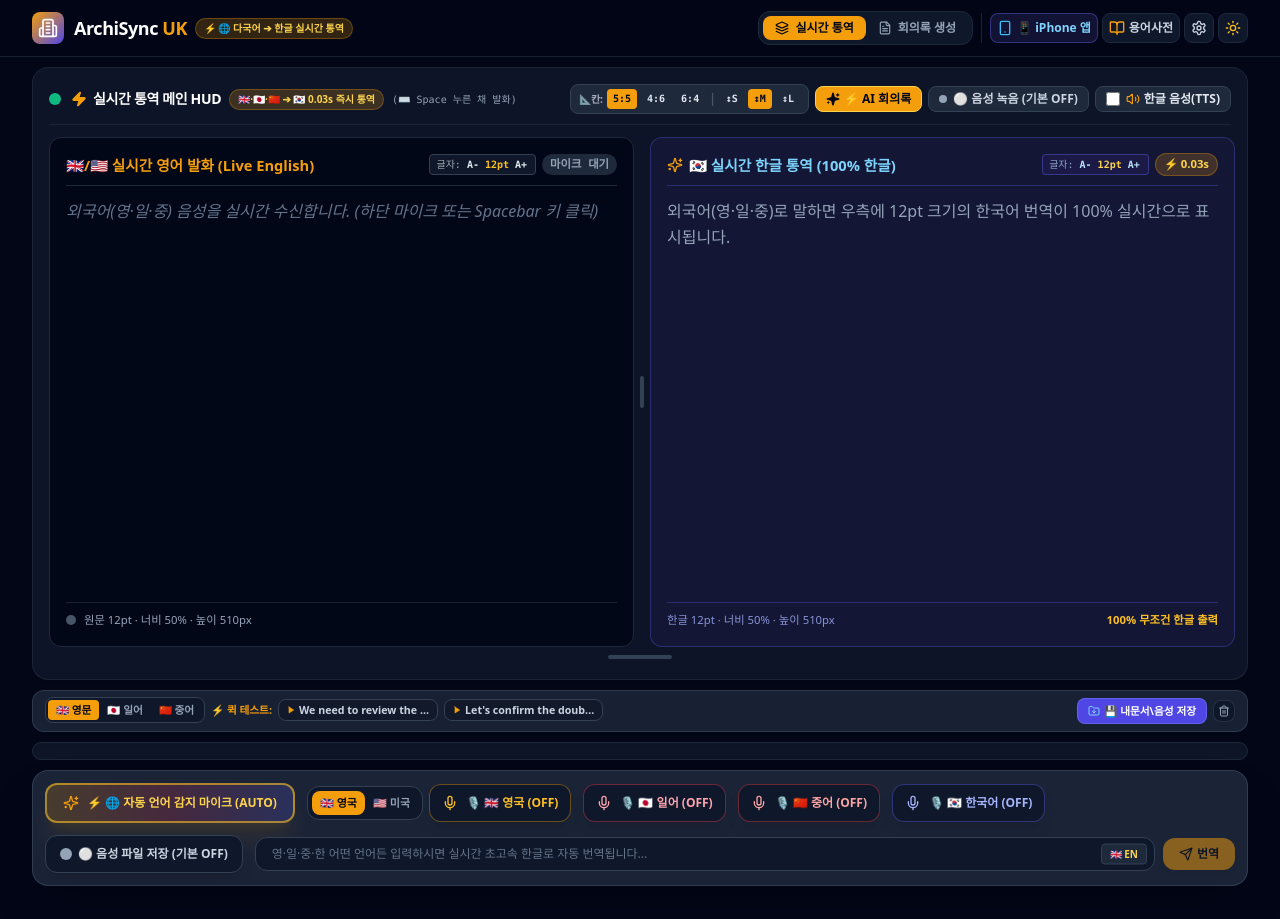
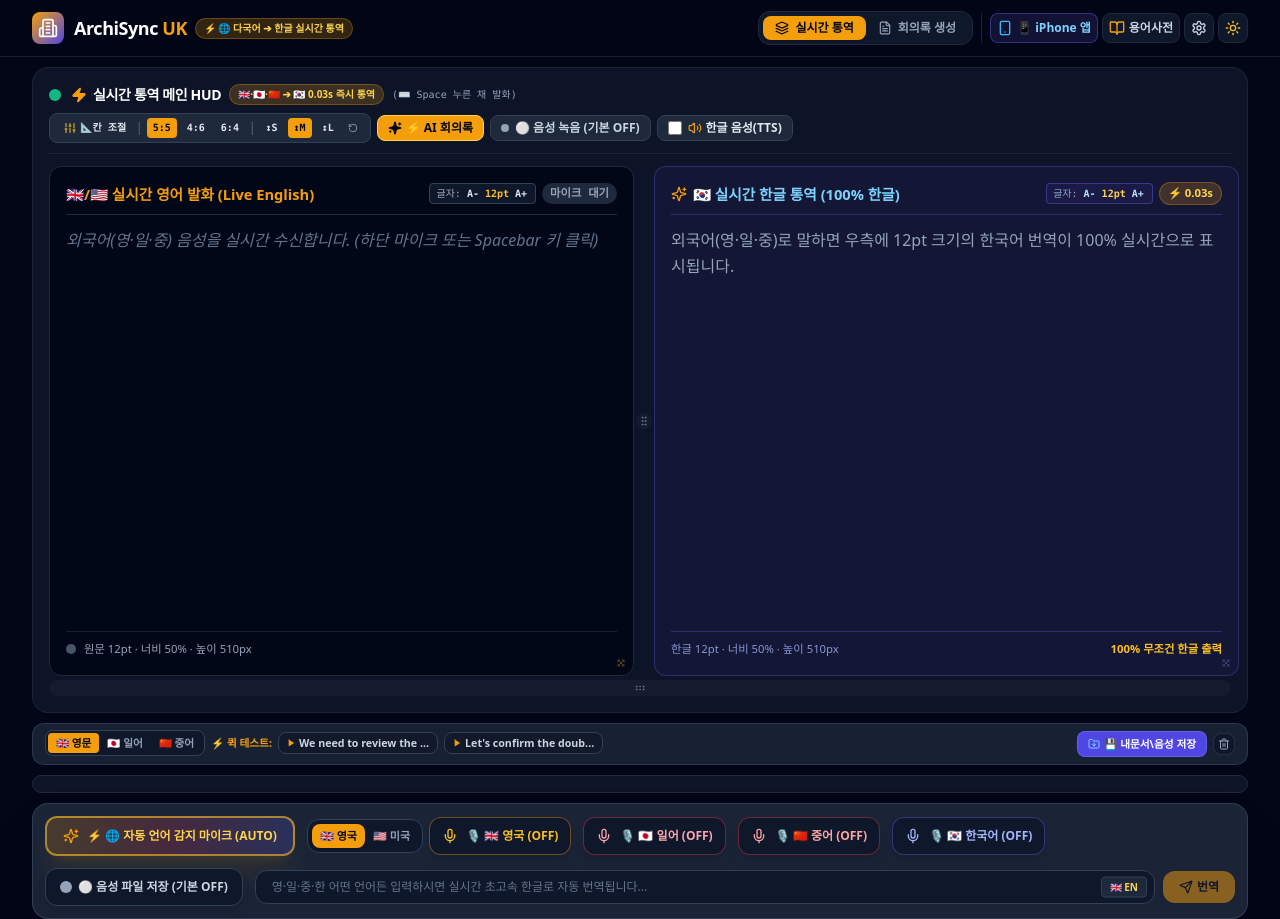
Before and after one commit to tttd1us-design/archisync-uk, a React (Vite) app: page / in a window 1280 px wide. Before the commit the page ends 886 px from the top, so only its background shows below. Built offline with nearby package versions, Linux system fonts and the light colour scheme.

Commit message:
Support free horizontal, vertical, and diagonal corner resizing with precision slider controls

```diff
--- a/src/components/LiveInterpreter.jsx
+++ b/src/components/LiveInterpreter.jsx
@@ -25,7 +25,13 @@ import {
   Star,
   FileText,
   Sliders,
-  Maximize2
+  Maximize2,
+  GripVertical,
+  GripHorizontal,
+  Move,
+  RotateCcw,
+  Columns,
+  Rows
 } from 'lucide-react';
 import { speechService } from '../services/speechService';
 import {
@@ -387,11 +393,11 @@ export default function LiveInterpreter({
   const [summaryData, setSummaryData] = useState(null);
   const [isGeneratingSummary, setIsGeneratingSummary] = useState(false);
 
-  // 🎛️ Dynamic Resizing & Split Ratio States (사용자 칸 크기 조절 상태)
+  // 🎛️ Dynamic Resizing & Split Ratio States (자유로운 수평/수직/코너 칸 크기 조절 상태)
   const [splitRatio, setSplitRatio] = useState(() => {
     try {
       const saved = localStorage.getItem('archisync_split_ratio');
-      return saved ? Math.min(80, Math.max(20, Number(saved))) : 50;
+      return saved ? Math.min(85, Math.max(15, Number(saved))) : 50;
     } catch {
       return 50;
     }
@@ -400,7 +406,7 @@ export default function LiveInterpreter({
   const [stageHeight, setStageHeight] = useState(() => {
     try {
       const saved = localStorage.getItem('archisync_stage_height');
-      return saved ? Math.min(850, Math.max(280, Number(saved))) : 510;
+      return saved ? Math.min(850, Math.max(220, Number(saved))) : 510;
     } catch {
       return 510;
     }
@@ -408,6 +414,8 @@ export default function LiveInterpreter({
 
   const [isDraggingSplit, setIsDraggingSplit] = useState(false);
   const [isDraggingHeight, setIsDraggingHeight] = useState(false);
+  const [isDraggingCorner, setIsDraggingCorner] = useState(false);
+  const [showSizeSliderModal, setShowSizeSliderModal] = useState(false);
   const stageContainerRef = useRef(null);
 
   const messagesBottomRef = useRef(null);
@@ -419,60 +427,115 @@ export default function LiveInterpreter({
   const recordingTimerRef = useRef(null);
   const isSpacePressedRef = useRef(false);
 
-  // 📐 Horizontal Split Drag Handler (좌우 칸 너비 마우스 드래그 조절)
+  // 📐 1. Horizontal Split Drag Handler (좌우 수평 칸 너비 마우스/터치 드래그)
   const handleSplitDragStart = (e) => {
-    e.preventDefault();
+    if (e.type === 'mousedown') e.preventDefault();
     setIsDraggingSplit(true);
 
-    const onMouseMove = (moveEvent) => {
+    const getClientX = (ev) => ev.touches ? ev.touches[0].clientX : ev.clientX;
+
+    const onMove = (moveEvent) => {
       if (!stageContainerRef.current) return;
       const rect = stageContainerRef.current.getBoundingClientRect();
-      const clientX = moveEvent.clientX;
+      const clientX = getClientX(moveEvent);
       const ratio = ((clientX - rect.left) / rect.width) * 100;
-      const clampedRatio = Math.min(80, Math.max(20, Math.round(ratio)));
+      const clampedRatio = Math.min(85, Math.max(15, Math.round(ratio)));
       setSplitRatio(clampedRatio);
+      try { localStorage.setItem('archisync_split_ratio', clampedRatio); } catch {}
+    };
+
+    const onEnd = () => {
+      setIsDraggingSplit(false);
+      window.removeEventListener('mousemove', onMove);
+      window.removeEventListener('mouseup', onEnd);
+      window.removeEventListener('touchmove', onMove);
+      window.removeEventListener('touchend', onEnd);
+    };
+
+    window.addEventListener('mousemove', onMove);
+    window.addEventListener('mouseup', onEnd);
+    window.addEventListener('touchmove', onMove, { passive: false });
+    window.addEventListener('touchend', onEnd);
+  };
+
+  // ↕️ 2. Vertical Height Drag Handler (상하 수직 무대 높이 마우스/터치 드래그)
+  const handleHeightDragStart = (e) => {
+    if (e.type === 'mousedown') e.preventDefault();
+    setIsDraggingHeight(true);
+    const startY = e.touches ? e.touches[0].clientY : e.clientY;
+    const startHeight = stageHeight;
+
+    const getClientY = (ev) => ev.touches ? ev.touches[0].clientY : ev.clientY;
+
+    const onMove = (moveEvent) => {
+      const deltaY = getClientY(moveEvent) - startY;
+      const newHeight = Math.min(850, Math.max(220, Math.round(startHeight + deltaY)));
+      setStageHeight(newHeight);
+      try { localStorage.setItem('archisync_stage_height', newHeight); } catch {}
+    };
+
+    const onEnd = () => {
+      setIsDraggingHeight(false);
+      window.removeEventListener('mousemove', onMove);
+      window.removeEventListener('mouseup', onEnd);
+      window.removeEventListener('touchmove', onMove);
+      window.removeEventListener('touchend', onEnd);
+    };
+
+    window.addEventListener('mousemove', onMove);
+    window.addEventListener('mouseup', onEnd);
+    window.addEventListener('touchmove', onMove, { passive: false });
+    window.addEventListener('touchend', onEnd);
+  };
+
+  // ↗️ 3. Free 2D Diagonal Corner Resizer (모서리 대각선 드래그: 가로 너비 & 세로 높이 동시 자유 조절)
+  const handleCornerDragStart = (e) => {
+    if (e.type === 'mousedown') e.preventDefault();
+    setIsDraggingCorner(true);
+    const startY = e.touches ? e.touches[0].clientY : e.clientY;
+    const startHeight = stageHeight;
+
+    const getClient = (ev) => ({
+      x: ev.touches ? ev.touches[0].clientX : ev.clientX,
+      y: ev.touches ? ev.touches[0].clientY : ev.clientY
+    });
+
+    const onMove = (moveEvent) => {
+      if (!stageContainerRef.current) return;
+      const rect = stageContainerRef.current.getBoundingClientRect();
+      const pos = getClient(moveEvent);
+
+      // Width calculation
+      const ratio = ((pos.x - rect.left) / rect.width) * 100;
+      const clampedRatio = Math.min(85, Math.max(15, Math.round(ratio)));
+      setSplitRatio(clampedRatio);
+
+      // Height calculation
+      const deltaY = pos.y - startY;
+      const newHeight = Math.min(850, Math.max(220, Math.round(startHeight + deltaY)));
+      setStageHeight(newHeight);
+
       try {
         localStorage.setItem('archisync_split_ratio', clampedRatio);
-      } catch {}
-    };
-
-    const onMouseUp = () => {
-      setIsDraggingSplit(false);
-      window.removeEventListener('mousemove', onMouseMove);
-      window.removeEventListener('mouseup', onMouseUp);
-    };
-
-    window.addEventListener('mousemove', onMouseMove);
-    window.addEventListener('mouseup', onMouseUp);
-  };
-
-  // ↕️ Vertical Height Drag Handler (상단 무대 높이 마우스 드래그 조절)
-  const handleHeightDragStart = (e) => {
-    e.preventDefault();
-    setIsDraggingHeight(true);
-    const startY = e.clientY;
-    const startHeight = stageHeight;
-
-    const onMouseMove = (moveEvent) => {
-      const deltaY = moveEvent.clientY - startY;
-      const newHeight = Math.min(850, Math.max(280, Math.round(startHeight + deltaY)));
-      setStageHeight(newHeight);
-      try {
         localStorage.setItem('archisync_stage_height', newHeight);
       } catch {}
     };
 
-    const onMouseUp = () => {
-      setIsDraggingHeight(false);
-      window.removeEventListener('mousemove', onMouseMove);
-      window.removeEventListener('mouseup', onMouseUp);
+    const onEnd = () => {
+      setIsDraggingCorner(false);
+      window.removeEventListener('mousemove', onMove);
+      window.removeEventListener('mouseup', onEnd);
+      window.removeEventListener('touchmove', onMove);
+      window.removeEventListener('touchend', onEnd);
     };
 
-    window.addEventListener('mousemove', onMouseMove);
-    window.addEventListener('mouseup', onMouseUp);
+    window.addEventListener('mousemove', onMove);
+    window.addEventListener('mouseup', onEnd);
+    window.addEventListener('touchmove', onMove, { passive: false });
+    window.addEventListener('touchend', onEnd);
   };
 
-  // 🔄 Reset Sizes to Default (기본 크기로 원터치 리셋)
+  // 🔄 Reset Sizes to Default (기본 크기 원터치 리셋)
   const handleResetSizes = () => {
     setSplitRatio(50);
     setStageHeight(510);
@@ -1116,16 +1179,29 @@ export default function LiveInterpreter({
             </div>
           </div>
 
-          <div className="flex flex-wrap items-center gap-1.5">
-            {/* 🎛️ Dynamic Split Ratio & Height Presets (칸 사이즈 조절 독) */}
+          <div className="flex flex-wrap items-center gap-1.5 relative">
+            {/* 🎛️ Dynamic Split Ratio & Height Presets (칸 사이즈 자유 조절 독) */}
             <div className={`flex items-center space-x-1 px-2 py-1 rounded-lg border text-xs font-bold ${
               isDark ? 'bg-slate-800 text-slate-200 border-slate-700' : 'bg-slate-100 text-slate-800 border-slate-200 shadow-xs'
             }`}>
-              <span className="text-[7.5pt] opacity-70">📐칸:</span>
+              <button
+                onClick={() => setShowSizeSliderModal(prev => !prev)}
+                className={`flex items-center gap-1 px-1.5 py-0.5 rounded text-[7.5pt] font-mono transition ${
+                  showSizeSliderModal ? 'bg-amber-500 text-slate-950 font-bold' : 'hover:text-amber-400'
+                }`}
+                title="슬라이더로 수평/수직 크기 미세 조절"
+              >
+                <Sliders className="w-3 h-3 text-amber-400" />
+                <span>📐칸 조절</span>
+              </button>
+
+              <span className="text-slate-600 dark:text-slate-700">|</span>
+
+              {/* Quick Split Ratio Presets */}
               <button
                 onClick={() => { setSplitRatio(50); try { localStorage.setItem('archisync_split_ratio', 50); } catch {} }}
                 className={`px-1.5 py-0.5 rounded text-[7.5pt] font-mono transition ${splitRatio === 50 ? 'bg-amber-500 text-slate-950 font-bold' : 'hover:text-amber-400'}`}
-                title="5:5 균등 분할"
+                title="5:5 균등 너비"
               >
                 5:5
               </button>
@@ -1143,7 +1219,10 @@ export default function LiveInterpreter({
               >
                 6:4
               </button>
+
               <span className="text-slate-600 dark:text-slate-700">|</span>
+
+              {/* Quick Stage Height Presets */}
               <button
                 onClick={() => { setStageHeight(380); try { localStorage.setItem('archisync_stage_height', 380); } catch {} }}
                 className={`px-1.5 py-0.5 rounded text-[7.5pt] font-mono transition ${stageHeight === 380 ? 'bg-amber-500 text-slate-950 font-bold' : 'hover:text-amber-400'}`}
@@ -1165,7 +1244,80 @@ export default function LiveInterpreter({
               >
                 ↕L
               </button>
+
+              <button
+                onClick={handleResetSizes}
+                className="p-1 hover:text-amber-400 text-slate-400 transition"
+                title="기본 크기로 리셋 (5:5 / 510px)"
+              >
+                <RotateCcw className="w-2.5 h-2.5" />
+              </button>
             </div>
+
+            {/* 🎛️ Floating Sliders Popover for Precise Width & Height Control */}
+            {showSizeSliderModal && (
+              <div className={`absolute top-full left-0 mt-2 z-50 p-4 rounded-2xl border shadow-2xl space-y-3 w-72 backdrop-blur-xl animate-fadeIn ${
+                isDark ? 'bg-slate-900/95 border-amber-500/40 text-white' : 'bg-white/95 border-amber-400 text-slate-900'
+              }`}>
+                <div className="flex items-center justify-between border-b border-slate-700/60 pb-2">
+                  <span className="text-xs font-bold text-amber-400 flex items-center gap-1.5">
+                    <Sliders className="w-3.5 h-3.5" /> 칸 사이즈 자유 미세조절
+                  </span>
+                  <button onClick={() => setShowSizeSliderModal(false)} className="text-xs text-slate-400 hover:text-white">✕</button>
+                </div>
+
+                {/* Horizontal Width Slider */}
+                <div className="space-y-1">
+                  <div className="flex justify-between text-[7.5pt] font-bold">
+                    <span className="text-slate-400">수평 분할 (좌 : 우):</span>
+                    <span className="text-amber-400 font-mono">{splitRatio}% : {100 - splitRatio}%</span>
+                  </div>
+                  <input
+                    type="range"
+                    min="15"
+                    max="85"
+                    value={splitRatio}
+                    onChange={(e) => {
+                      const val = Number(e.target.value);
+                      setSplitRatio(val);
+                      try { localStorage.setItem('archisync_split_ratio', val); } catch {}
+                    }}
+                    className="w-full h-1.5 bg-slate-700 rounded-lg appearance-none cursor-pointer accent-amber-500"
+                  />
+                </div>
+
+                {/* Vertical Height Slider */}
+                <div className="space-y-1">
+                  <div className="flex justify-between text-[7.5pt] font-bold">
+                    <span className="text-slate-400">수직 무대 높이:</span>
+                    <span className="text-amber-400 font-mono">{stageHeight}px</span>
+                  </div>
+                  <input
+                    type="range"
+                    min="220"
+                    max="850"
+                    step="10"
+                    value={stageHeight}
+                    onChange={(e) => {
+                      const val = Number(e.target.value);
+                      setStageHeight(val);
+                      try { localStorage.setItem('archisync_stage_height', val); } catch {}
+                    }}
+                    className="w-full h-1.5 bg-slate-700 rounded-lg appearance-none cursor-pointer accent-amber-500"
+                  />
+                </div>
+
+                <div className="pt-2 border-t border-slate-700/60 flex items-center justify-between text-[7.5pt]">
+                  <span className="text-slate-400">마우스 드래그로도 조절 가능</span>
+                  <button
+                    onClick={handleResetSizes}
+                    className="text-amber-400 hover:underline font-bold"
+                  >
+                    기본값 복원
+                  </button>
+                </div>
+              </div>
+            )}
 
             {/* 🧠 AI 3줄 요약 & 회의록 생성 버튼 */}
             <button
@@ -1234,7 +1386,7 @@ export default function LiveInterpreter({
               isDark
                 ? 'bg-slate-950/90 border border-slate-800 text-slate-100'
                 : 'bg-slate-50 border border-slate-200 text-slate-900 shadow-xs'
-            } p-4 rounded-xl flex flex-col justify-between transition-all relative overflow-hidden shrink-0 min-w-0`}
+            } p-4 rounded-xl flex flex-col justify-between transition-all relative overflow-hidden shrink-0 min-w-0 group/left`}
           >
 
             {/* Header: Fixed Height (h-8) with Dedicated Left Font Size Zoom */}
@@ -1348,22 +1500,35 @@ export default function LiveInterpreter({
                 <span className="text-amber-500 font-mono text-[8pt] shrink-0 animate-pulse">Live Transcribing...</span>
               )}
             </div>
+
+            {/* ↗️ Corner Resizer Handle on Left Box (모서리 대각선 자유 조절) */}
+            <div
+              onMouseDown={handleCornerDragStart}
+              onTouchStart={handleCornerDragStart}
+              className="absolute bottom-1 right-1 w-4 h-4 cursor-se-resize flex items-center justify-center opacity-40 hover:opacity-100 transition text-amber-400"
+              title="모서리를 잡고 대각선으로 드래그하여 가로/세로를 한 번에 조절하세요"
+            >
+              <Move className="w-2.5 h-2.5 rotate-45" />
+            </div>
           </div>
 
-          {/* ↔️ Central Horizontal Split Resizer Handle (마우스 좌우 드래그 바) */}
+          {/* ↔️ Central Horizontal Split Resizer Handle (마우스/터치 좌우 드래그 바) */}
           <div
             onMouseDown={handleSplitDragStart}
+            onTouchStart={handleSplitDragStart}
             onDoubleClick={handleResetSizes}
-            className={`hidden md:flex w-3 mx-0.5 my-auto h-[94%] rounded-full cursor-col-resize items-center justify-center transition-all group shrink-0 select-none ${
+            className={`hidden md:flex w-4 mx-0.5 my-auto h-[96%] rounded-full cursor-col-resize items-center justify-center transition-all group shrink-0 select-none ${
               isDraggingSplit
-                ? 'bg-amber-500 shadow-md shadow-amber-500/50 scale-110'
-                : isDark ? 'hover:bg-slate-700/80 bg-transparent' : 'hover:bg-slate-300/80 bg-transparent'
+                ? 'bg-amber-500 shadow-lg shadow-amber-500/50 scale-110'
+                : isDark ? 'hover:bg-amber-500/30 bg-slate-800/40' : 'hover:bg-amber-500/30 bg-slate-200/60'
             }`}
             title="좌우로 드래그하여 칸 너비를 조절하세요 (더블클릭 시 5:5 리셋)"
           >
-            <div className={`w-1 h-8 rounded-full transition-all ${
-              isDraggingSplit ? 'bg-slate-950 h-12' : isDark ? 'bg-slate-700 group-hover:bg-amber-400 group-hover:h-12' : 'bg-slate-300 group-hover:bg-amber-500 group-hover:h-12'
-            }`} />
+            <div className={`flex flex-col items-center justify-center gap-1 transition-all ${
+              isDraggingSplit ? 'text-slate-950' : isDark ? 'text-slate-500 group-hover:text-amber-400' : 'text-slate-400 group-hover:text-amber-600'
+            }`}>
+              <GripVertical className="w-3 h-4" />
+            </div>
           </div>
 
           {/* ➡️ RIGHT SCREEN: Live Instant Korean Translation (Dynamic Resizable Width & Height) */}
@@ -1377,7 +1542,7 @@ export default function LiveInterpreter({
               isDark
                 ? 'bg-indigo-950/40 border border-indigo-500/30 text-amber-300'
                 : 'bg-indigo-50/70 border border-indigo-200 text-indigo-950 shadow-xs'
-            } p-4 rounded-xl flex flex-col justify-between transition-all relative overflow-hidden shrink-0 min-w-0`}
+            } p-4 rounded-xl flex flex-col justify-between transition-all relative overflow-hidden shrink-0 min-w-0 group/right`}
           >
 
             {/* Header: Fixed Height (h-8) with Dedicated Right Font Size Zoom */}
@@ -1464,24 +1629,37 @@ export default function LiveInterpreter({
               <span className="truncate">한글 {rightFontSize}pt · 너비 {100 - splitRatio}% · 높이 {stageHeight}px</span>
               <span className="font-bold text-amber-400 shrink-0">100% 무조건 한글 출력</span>
             </div>
+
+            {/* ↗️ Corner Resizer Handle on Right Box (모서리 대각선 자유 조절) */}
+            <div
+              onMouseDown={handleCornerDragStart}
+              onTouchStart={handleCornerDragStart}
+              className="absolute bottom-1 right-1 w-4 h-4 cursor-se-resize flex items-center justify-center opacity-40 hover:opacity-100 transition text-indigo-400"
+              title="모서리를 잡고 대각선으로 드래그하여 가로/세로를 한 번에 조절하세요"
+            >
+              <Move className="w-2.5 h-2.5 rotate-45" />
+            </div>
           </div>
 
         </div>
 
-        {/* ↕️ Bottom Vertical Height Resizer Handle (마우스 상하 드래그 바) */}
+        {/* ↕️ Bottom Vertical Height Resizer Handle (마우스/터치 상하 수직 드래그 바) */}
         <div
           onMouseDown={handleHeightDragStart}
+          onTouchStart={handleHeightDragStart}
           onDoubleClick={handleResetSizes}
-          className={`w-full h-3 mt-1 rounded-lg cursor-row-resize flex items-center justify-center transition-all group select-none ${
+          className={`w-full h-4 mt-1 rounded-lg cursor-row-resize flex items-center justify-center transition-all group select-none ${
             isDraggingHeight
-              ? 'bg-amber-500/30 ring-1 ring-amber-400'
-              : isDark ? 'hover:bg-slate-800/80' : 'hover:bg-slate-100'
+              ? 'bg-amber-500/40 ring-2 ring-amber-400 shadow-md'
+              : isDark ? 'hover:bg-amber-500/20 bg-slate-800/40' : 'hover:bg-amber-500/20 bg-slate-200/60'
           }`}
           title="위아래로 드래그하여 무대 높이를 조절하세요 (더블클릭 시 510px 리셋)"
         >
-          <div className={`w-16 h-1 rounded-full transition-all ${
-            isDraggingHeight ? 'bg-amber-400 w-24' : isDark ? 'bg-slate-700 group-hover:bg-amber-400 group-hover:w-24' : 'bg-slate-300 group-hover:bg-amber-500 group-hover:w-24'
-          }`} />
+          <div className={`flex items-center gap-1 transition-all ${
+            isDraggingHeight ? 'text-amber-400' : isDark ? 'text-slate-500 group-hover:text-amber-400' : 'text-slate-400 group-hover:text-amber-600'
+          }`}>
+            <GripHorizontal className="w-8 h-3" />
+          </div>
         </div>
       </div>
 
```
